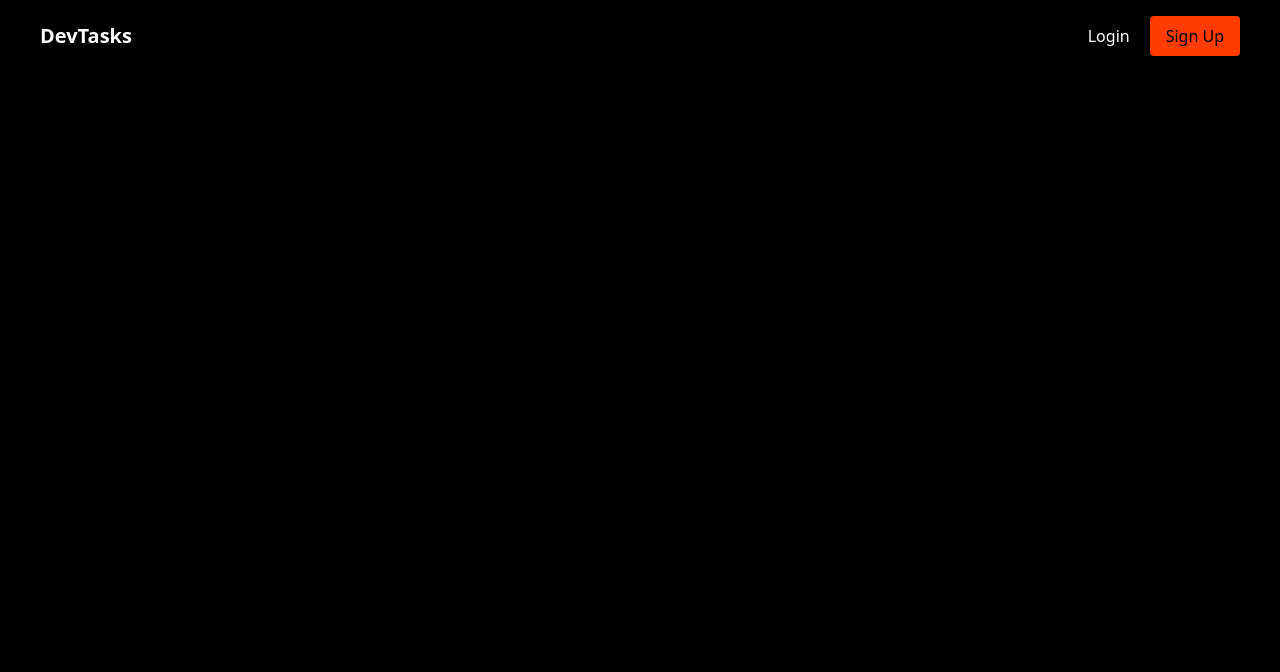
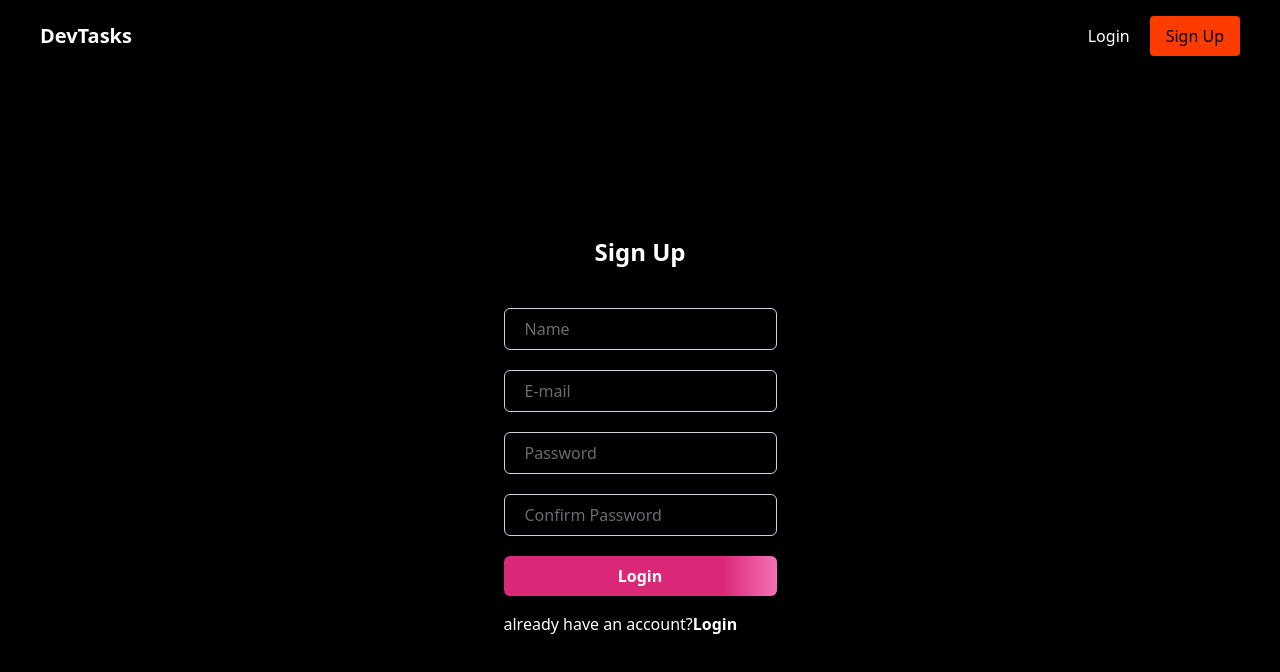
Before and after one commit to DeepakRizal/Dev-Tasks, a React (Vite) app: page /sign-up in a window 1280 px wide. Shown: the top 672 px of the page. Built offline with nearby package versions, Linux system fonts and the light colour scheme.

Commit message:
feat: complete sign up page

```diff
--- a/src/pages/auth/SignUp.tsx
+++ b/src/pages/auth/SignUp.tsx
@@ -1,5 +1,48 @@
+import { Link } from "react-router-dom";
+
 const SignUp = () => {
-  return <div>SignUp</div>;
+  return (
+    <div className=" flex items-center h-[100%]  justify-center">
+      <form>
+        <h2 className="auth-heading-styles">Sign Up</h2>
+
+        <div className="flex flex-col gap-5 items-center justify-center mb-4">
+          <input className="auth-input-styles" placeholder="Name" type="text" />
+          <input
+            className="auth-input-styles"
+            placeholder="E-mail"
+            type="text"
+          />
+          <input
+            type="password"
+            className="auth-input-styles"
+            placeholder="Password"
+          />
+          <input
+            type="password"
+            className="auth-input-styles"
+            placeholder="Confirm Password"
+          />
+          <button
+            className="py-2 font-bold text-white rounded-md w-full cursor-pointer hover:shadow-pink-500/50 transition-shadow duration-300"
+            style={{
+              background:
+                "linear-gradient(to right, #db2777 0%, #db2777 80%, #f472b6 100%)",
+            }}
+          >
+            Login
+          </button>
+        </div>
+
+        <p className="text-white">
+          already have an account?
+          <Link className="font-bold" to={"/login"}>
+            Login
+          </Link>
+        </p>
+      </form>
+    </div>
+  );
 };
 
 export default SignUp;
```
